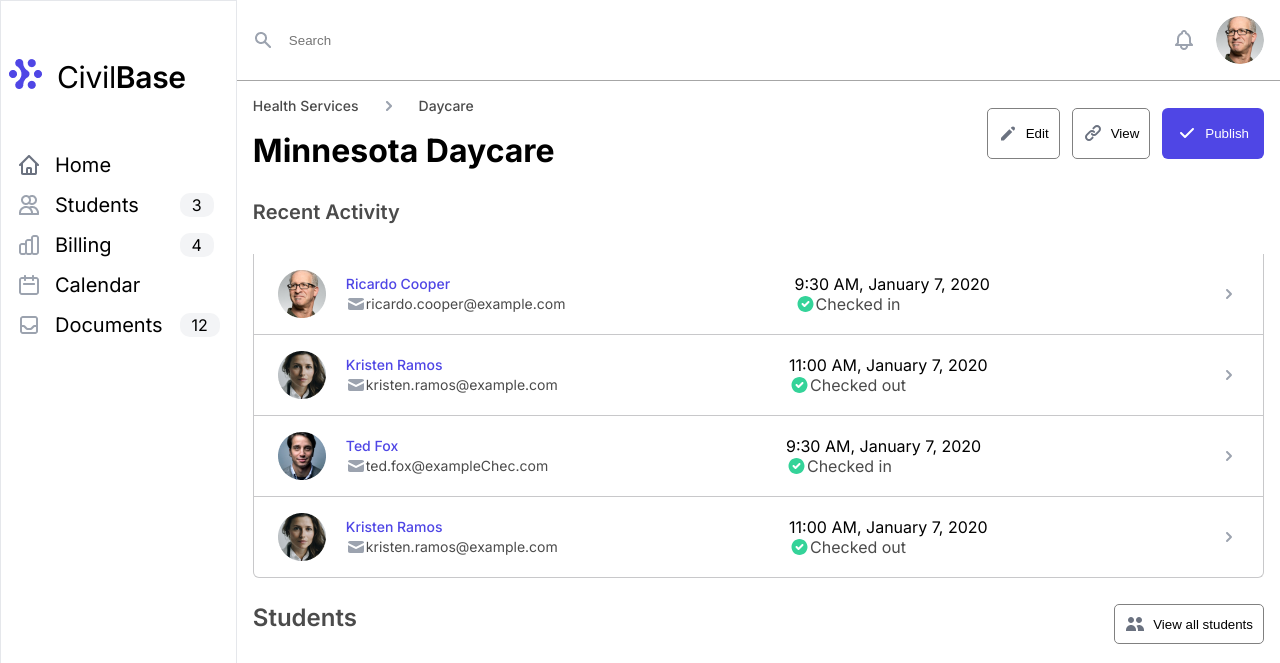
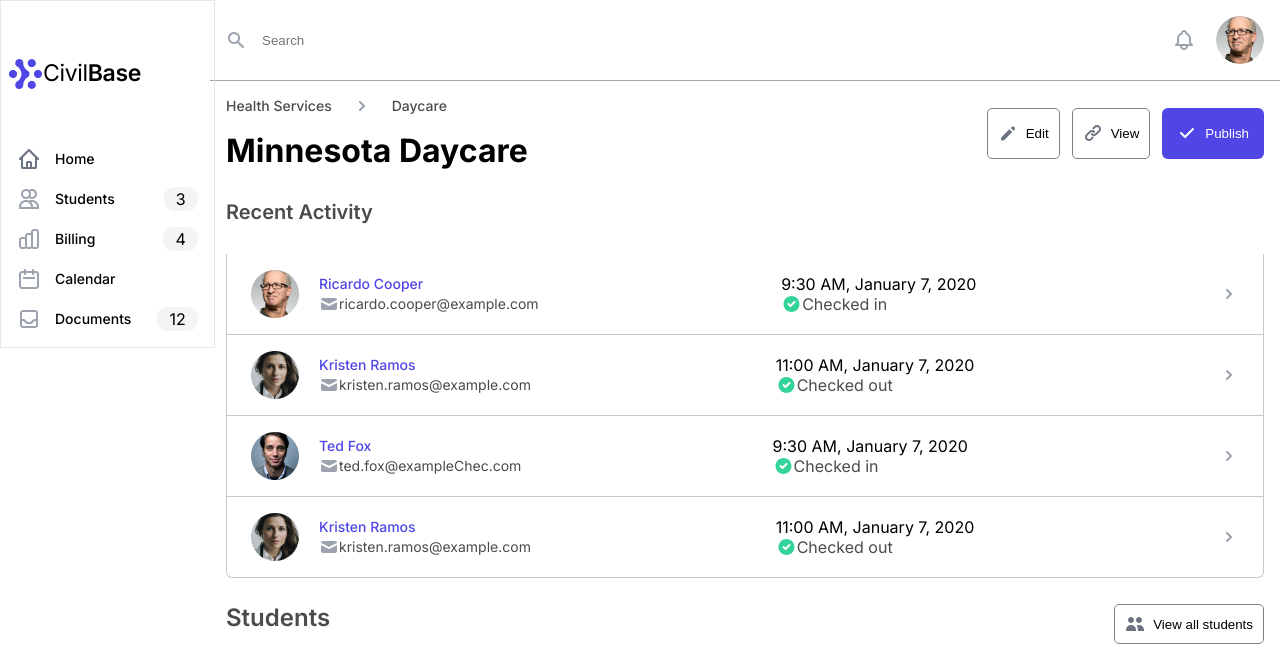
Before and after one commit to JaloldinImirkhanov/imtihon, a plain HTML site: page index.html in a window 1280 px wide. Shown: the top 663 px of the page. Drawn offline with Linux system fonts and the light colour scheme.

Commit message:
ogartirish

```diff
--- a/index.html
+++ b/index.html
@@ -23,7 +23,7 @@
         <div class="home">
           <img src="/img/Users.png" alt="alt" class="homes" />
           <span class="inter">Students</span>
-          <div class="border-number">
+          <div class="border-numb">
             <span class="number">3</span>
           </div>
         </div>
@@ -41,14 +41,14 @@
         <div class="home">
           <img src="/img/Inbox.png" alt="alt" class="homes" />
           <span class="inter">Documents</span>
-          <div class="border-num">
+          <div class="border-numb">
             <span class="number-span">12</span>
           </div>
         </div>
       </div>
       <!-- contacts -->
 
-      <div class="w-full">
+      <div class="w-fulldq">
         <div class="w-full p-4" style="box-shadow: 0 1px #a6a6a6">
           <div class="d-flex justfy-beetwen w-full">
             <!-- item-1 -->
@@ -354,7 +354,7 @@
                         <td>
                             <div class="paragrif">
                                 <span class="clan">Regional Paradigm Technician</span>
-                                <a href="#" class="a clan">Optimization</a>
+                                <a href="#" class="a clan"  >Optimization</a>
                             </div>
                         </td>
                         <td>
--- a/style.css
+++ b/style.css
@@ -10,9 +10,10 @@ body {
 }
 
 .container {
-  max-width: 1340px;
   margin: 0 auto;
   display: flex;
+  position: relative;
+  align-items: start;
 }
 
 .bas {
@@ -25,9 +26,9 @@ body {
 
 .mark {
   display: flex;
-  gap: 15px;
+  gap: 1px;
   padding: 50px 0;
-  font-size: 30px;
+  font-size: 23px;
 }
 
 .span {
@@ -54,10 +55,13 @@ body {
 }
 
 .inter {
-  font-size: 20px;
+  font-size: 14px;
+  font-weight: 500;
+  line-height: 20px;
 }
 
 .sidebar {
+  position: fixed;
   border: 1px solid #e5e7eb;
   padding: 8px;
 }
@@ -68,14 +72,18 @@ body {
 }
 
 .number {
+  border-radius: 10px;
+  background: var(--gray-100, #f3f4f6);
   display: flex;
   padding: 2px 12px;
   flex-direction: column;
   justify-content: center;
   align-items: center;
-  background-color: #f3f4f6;
-  border-radius: 10px;
-  margin-left: 27px;
+  margin: auto;
+}
+
+.border-numb {
+  margin-left: auto;
 }
 
 .numbers {
@@ -97,7 +105,6 @@ body {
   align-items: center;
   background-color: #f3f4f6;
   border-radius: 10px;
-  margin-left: 3px;
 }
 
 /* glabal */
@@ -113,8 +120,9 @@ body {
 .gap-4 {
   gap: 16px;
 }
-.w-full {
+.w-fulldq {
   width: 100%;
+  margin-left: 210px;
 }
 .main {
   padding: 16px;
```
